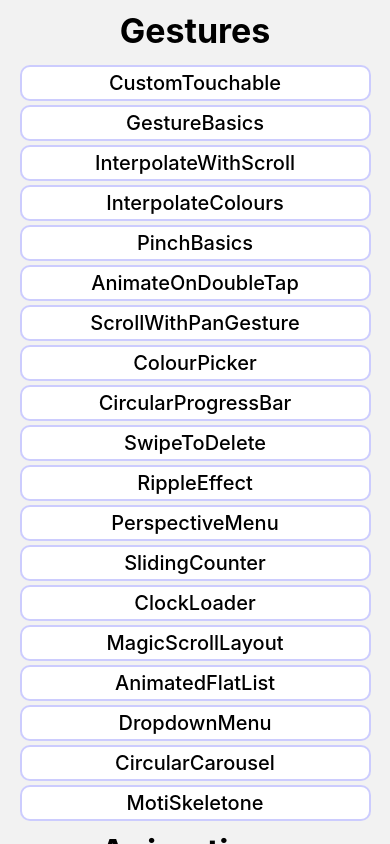
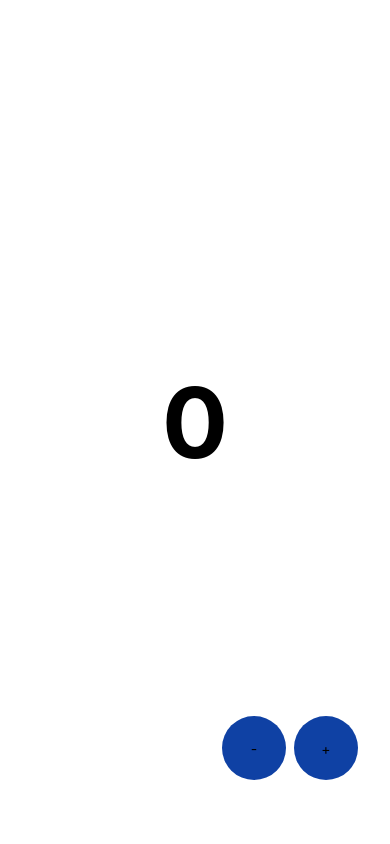
Before and after one commit to jonqwerty/animation, a React Native app: screen /ShakeAnimation in a window 390 px wide. Built offline with nearby package versions, Linux system fonts and the light colour scheme.

Commit message:
add shake animations

```diff
--- a/src/common/types.ts
+++ b/src/common/types.ts
@@ -26,6 +26,7 @@ export enum Screen {
   DropdownMenu = 'DropdownMenu',
   CircularCarousel = 'CircularCarousel',
   MotiSkeletone = 'MotiSkeletone',
+  ShakeAnimation = 'ShakeAnimation',
 }
 
 export type RootStackParamList = {
@@ -54,6 +55,7 @@ export type RootStackParamList = {
   DropdownMenu: {};
   CircularCarousel: {};
   MotiSkeletone: {};
+  ShakeAnimation: {};
 };
 
 export type RootRouteProps<RouteName extends keyof RootStackParamList> =
--- a/src/navigation/AppNavigator.tsx
+++ b/src/navigation/AppNavigator.tsx
@@ -27,6 +27,7 @@ import AnimatedFlatListScreen from '../screens/AnimatedFlatListScreen';
 import DropdownMenuScreen from '../screens/DropdownMenuScreen';
 import CircularCarouselScreen from '../screens/CircularCarouselScreen';
 import MotiSkeletoneScreen from '../screens/MotiSkeletoneScreen';
+import ShakeAnimationScreen from '../screens/ShakeAnimationScreen';
 
 const Stack = createNativeStackNavigator();
 
@@ -283,6 +284,16 @@ const Routes = () => {
           }
         }
       />
+      <Stack.Screen
+        name="ShakeAnimation"
+        component={ShakeAnimationScreen}
+        options={
+          {
+            // gestureEnabled: false,
+            // animation: 'none',
+          }
+        }
+      />
     </Stack.Navigator>
   );
 };
--- a/src/screens/ListScreen.tsx
+++ b/src/screens/ListScreen.tsx
@@ -158,6 +158,13 @@ const ListScreen: FC = () => {
           }}>
           MotiSkeletone
         </Text>
+        <Text
+          style={styles.item}
+          onPress={() => {
+            navigation.navigate(Screen.ShakeAnimation, {});
+          }}>
+          ShakeAnimation
+        </Text>
 
         <Text style={{fontSize: 34, fontWeight: 'bold', marginVertical: 10}}>
           Animations
--- /dev/null
+++ b/src/screens/ShakeAnimationScreen.tsx
@@ -0,0 +1,110 @@
+import {StyleSheet, Text, TouchableOpacity, View} from 'react-native';
+import React, {useCallback, useState} from 'react';
+import Animated, {
+    Easing,
+  useAnimatedStyle,
+  useDerivedValue,
+  useSharedValue,
+  withRepeat,
+  withSequence,
+  withSpring,
+  withTiming,
+} from 'react-native-reanimated';
+
+const ShakeAnimationScreen = () => {
+  const [count, setCount] = useState(0);
+  const shakeTranslateX = useSharedValue(0);
+
+  const shake = useCallback(() => {
+    const TranslationAmount = 10;
+    const timingConfig = {
+      // cubic-bezier(.35,.7,.5,.7)
+      easing: Easing.bezier(0.35, 0.7, 0.5, 0.7),
+      duration: 80,
+    };
+    shakeTranslateX.value = withSequence(
+      withTiming(TranslationAmount, timingConfig),
+      withRepeat(withTiming(-TranslationAmount, timingConfig), 3, true),
+      withSpring(0, {
+        mass: 0.5,
+      }),
+    );
+  }, []);
+
+  const rStyle = useAnimatedStyle(() => {
+    return {
+      transform: [{translateX: shakeTranslateX.value}],
+    };
+  }, []);
+
+  const isShaking = useDerivedValue(() => {
+    return shakeTranslateX.value !== 0;
+  }, []);
+
+  const onIncrement = useCallback(() => {
+    setCount(c => c + 1);
+  }, []);
+
+  const onDecrement = useCallback(() => {
+    setCount(c => {
+      if (c === 0) {
+        shake();
+        return 0;
+      }
+      return c - 1;
+    });
+  }, []);
+
+  const rErrorTextStyle = useAnimatedStyle(() => {
+    return {
+      color: withTiming(isShaking.value ? 'red' : 'black', {
+        duration: 50,
+      }),
+    };
+  }, []);
+  return (
+    <View style={styles.container}>
+      <Animated.Text style={[styles.counterText, rStyle, rErrorTextStyle]}>
+        {count}
+      </Animated.Text>
+      <View style={styles.buttonsContainer}>
+        <TouchableOpacity style={styles.button} onPress={onDecrement}>
+          <Text>-</Text>
+        </TouchableOpacity>
+        <TouchableOpacity style={styles.button} onPress={onIncrement}>
+          <Text>+</Text>
+        </TouchableOpacity>
+      </View>
+    </View>
+  );
+};
+
+export default ShakeAnimationScreen;
+
+const styles = StyleSheet.create({
+  container: {
+    flex: 1,
+    backgroundColor: '#fff',
+    alignItems: 'center',
+    justifyContent: 'center',
+  },
+  counterText: {
+    fontSize: 98,
+    fontWeight: 'bold',
+  },
+  buttonsContainer: {
+    position: 'absolute',
+    bottom: 64,
+    right: 32,
+    flexDirection: 'row',
+    gap: 8,
+  },
+  button: {
+    height: 64,
+    aspectRatio: 1,
+    backgroundColor: '#0f41a4',
+    borderRadius: 32,
+    justifyContent: 'center',
+    alignItems: 'center',
+  },
+});
```
